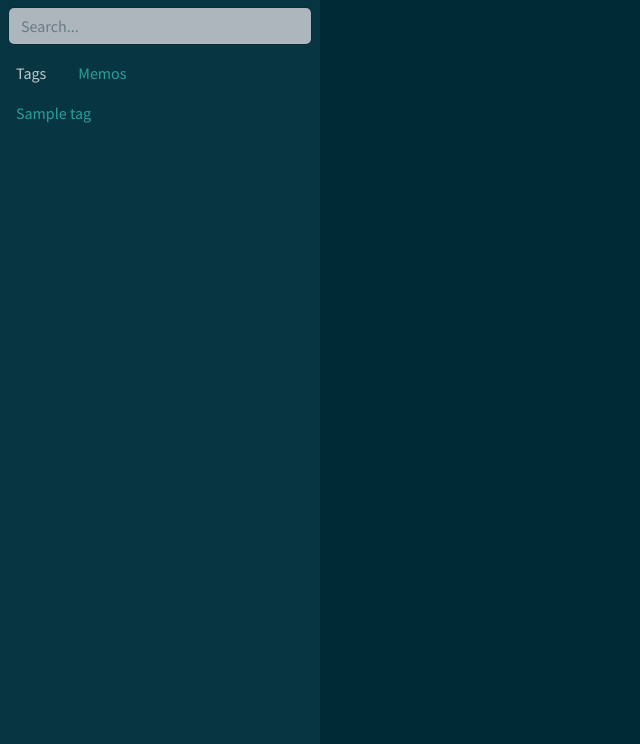
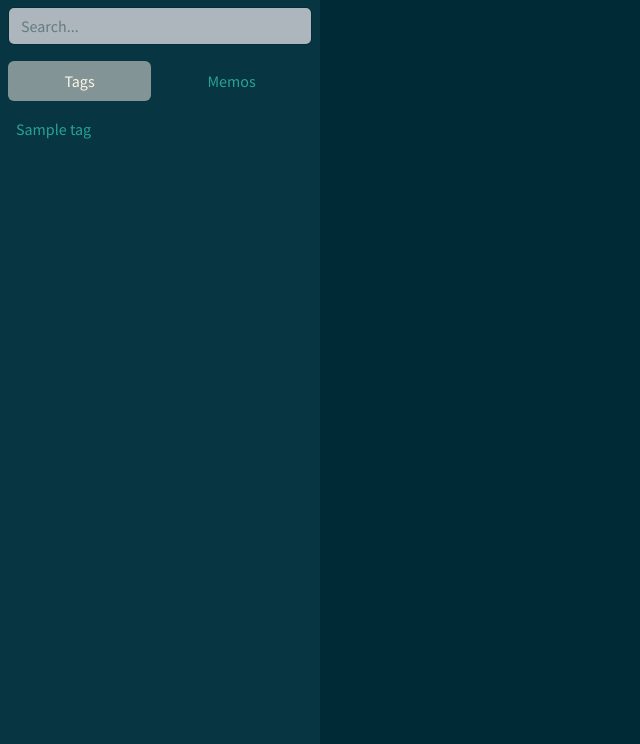
Before and after one commit to edmundmills/inklings, a Django app: page / in a window 1280 px wide. Shown: the part 56-800 px from the top of the page, without its empty margins (0-640 px from the left). Run offline with Django 4.2, Linux system fonts and the light colour scheme; a user stored in the database is signed in; tables that the repository leaves empty hold one stand-in row (values such as "Sample post"); some libraries are stand-ins or nearby versions.

Commit message:
Refine styles

```diff
--- a/app/static/css/styles.css
+++ b/app/static/css/styles.css
@@ -11,3 +11,8 @@
     text-align: center;
     box-shadow: 0px -2px 10px rgba(0, 0, 0, 0.1);
 }
+
+.nav-pills .nav-link.active {
+    background-color: #839496;  /* Bootstrap's primary color */
+    color: #fdf6e3;            /* White text */
+}
--- a/app/templates/app/_inkling.html
+++ b/app/templates/app/_inkling.html
@@ -1,4 +1,4 @@
-<div class="card">
+<div class="card border-success">
     <div class="card-body">
         <div class="d-flex flex-row">
             <div class="flex-grow-1">
--- a/app/templates/app/_memo.html
+++ b/app/templates/app/_memo.html
@@ -1,4 +1,4 @@
-<div class="card">
+<div class="card border-success">
     <div class="card-body">
         <div class="d-flex flex-row">
             <div class="flex-grow-1">
--- a/app/templates/app/_memo_summary.html
+++ b/app/templates/app/_memo_summary.html
@@ -1,4 +1,4 @@
-<div class="card">
+<div class="card border-success">
     <div class="card-body">
         <a href="{% url 'view_memo' memo.id %}">
             {{ memo.title }}
--- a/app/templates/app/_sidebar.html
+++ b/app/templates/app/_sidebar.html
@@ -1,7 +1,8 @@
 <nav id="sidebar" class="col-3 bg-dark sidebar-dark sidebar h-100" style="overflow-y: auto;">
     <div class="position-sticky">
         {% include '_search_box.html' %}
-        <ul class="nav nav-pills">
+        <div class=" p-2">
+            <ul class="nav nav-pills nav-pills nav-fill">
                 <li class="nav-item">
                     <a class="nav-link active" id="tags-tab" data-bs-toggle="pill" href="#tags">Tags</a>
                 </li>
@@ -9,6 +10,7 @@
                     <a class="nav-link" id="memos-tab" data-bs-toggle="pill" href="#memos">Memos</a>
                 </li>
             </ul>
+        </div>
         <div class="tab-content">
             <div class="tab-pane fade" id="memos">
 
```
Lines whose indentation alone changed are shown as unchanged.
